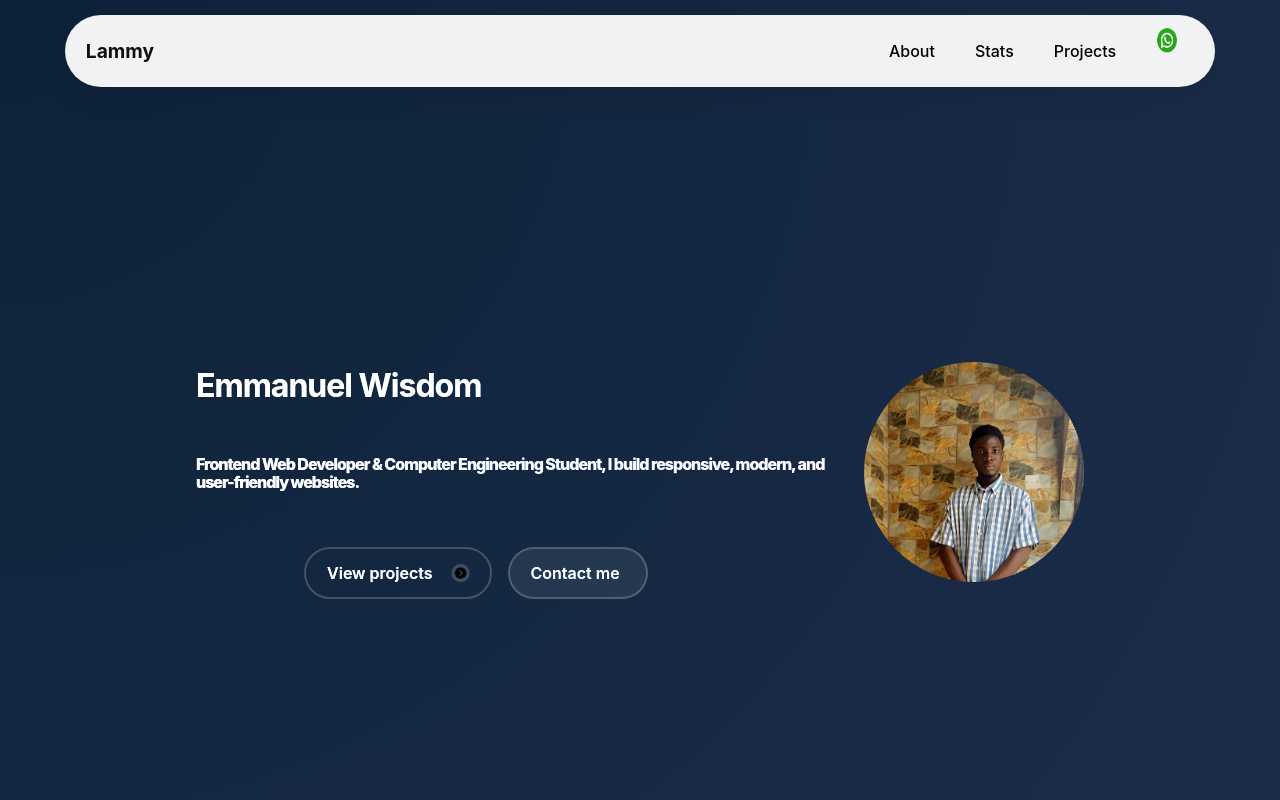
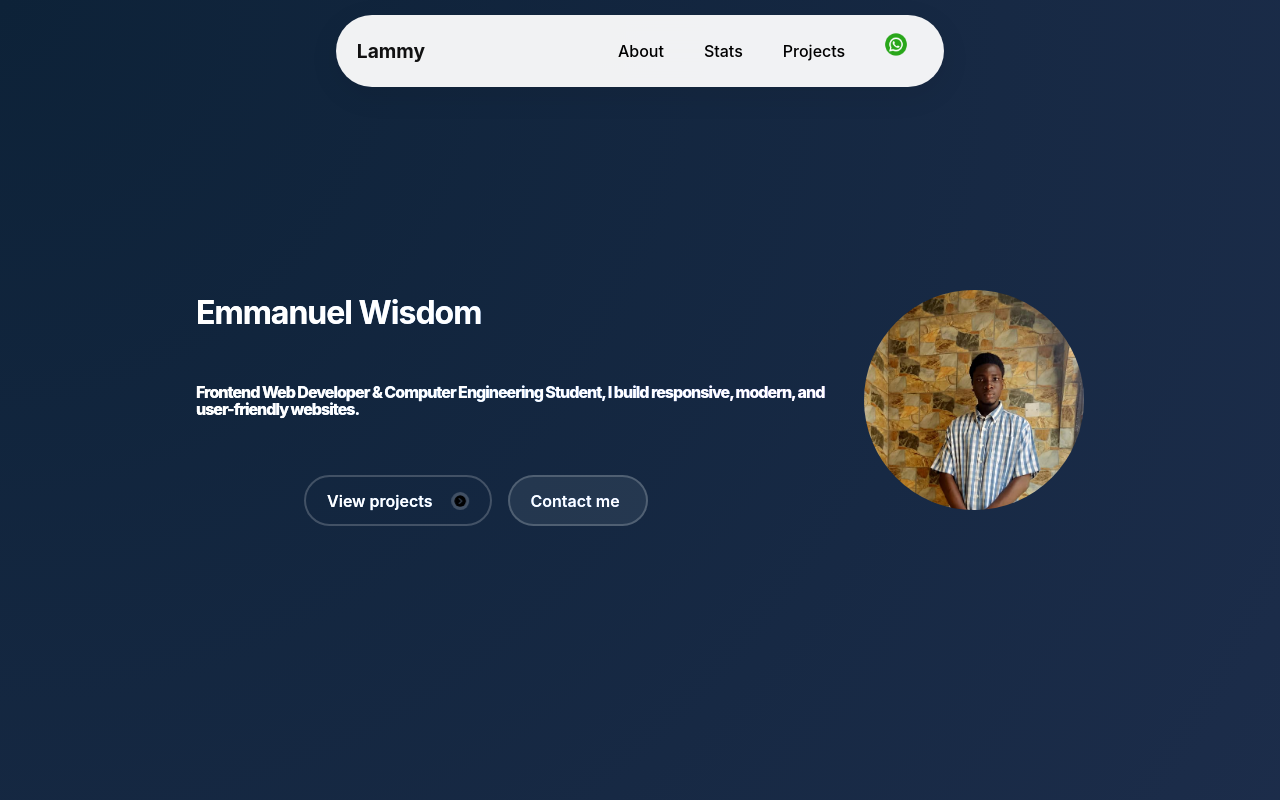
Before and after one commit to Lam-lamshi/Personal-Portfolio, a React (Vite) app in the folder portfolio/: page / in a window 1280 px wide. Shown: the top 800 px of the page. Built offline with nearby package versions, Linux system fonts and the light colour scheme.

Commit message:
i have done

```diff
--- a/portfolio/src/assets/Components/Navbar.css
+++ b/portfolio/src/assets/Components/Navbar.css
@@ -12,13 +12,19 @@ body {
     padding: 0;
 }
 
-.navbar-wrapper {
-  position: sticky;
-  top: 15px;
-  z-index: 20;
-  display: flex;
-  justify-content: center;
-  padding: 0 1rem;
+
+ .navbar-wrapper {
+    position: fixed;
+    top: 15px;
+    left: 25%;
+    width: 50%;
+    z-index: 1000;
+
+    display: flex;
+    justify-content: center;
+
+    padding: 0 1rem;
+    pointer-events: none;
 }
 
 .navbar-container {
@@ -131,6 +137,10 @@ body {
 
         top:14px;
         padding:0.5rem;
+        width: 100%;
+        left: 0%;
+        position: sticky;
+
     }
 
     .navbar-container{
```
